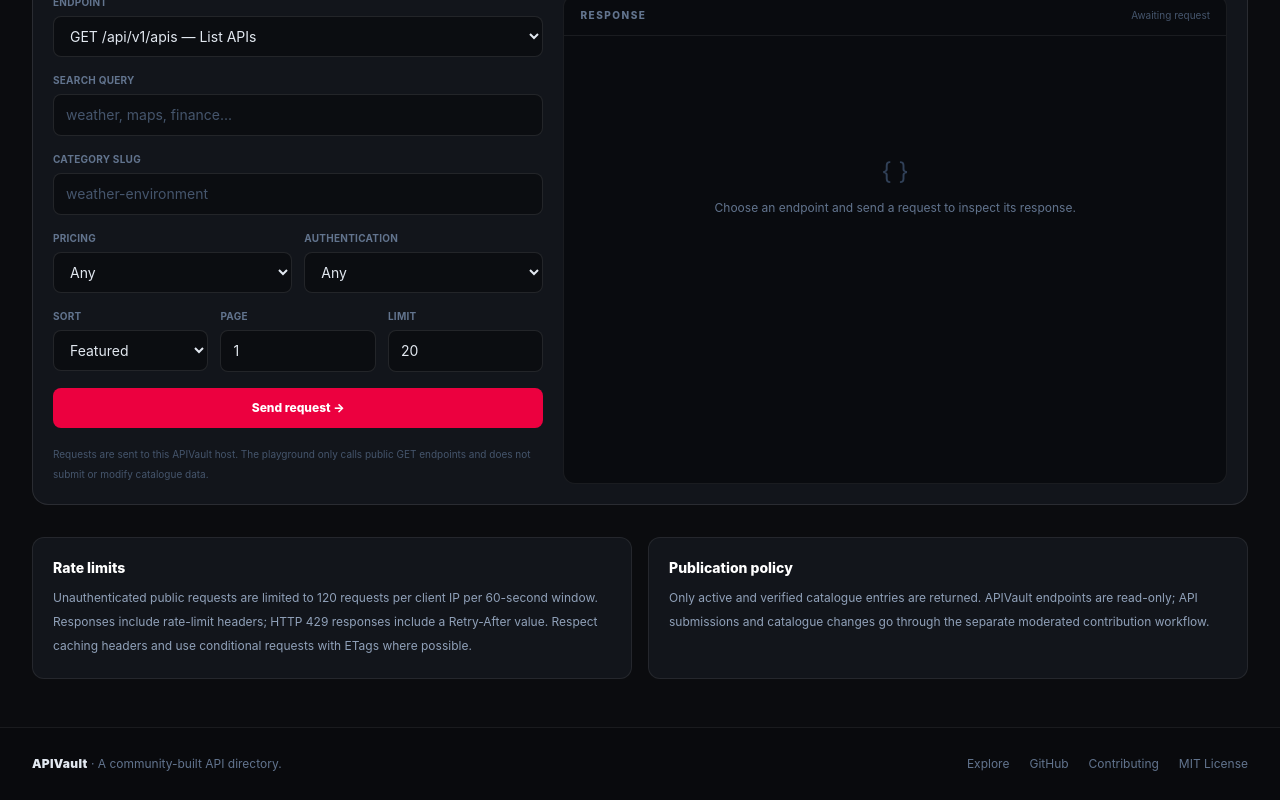
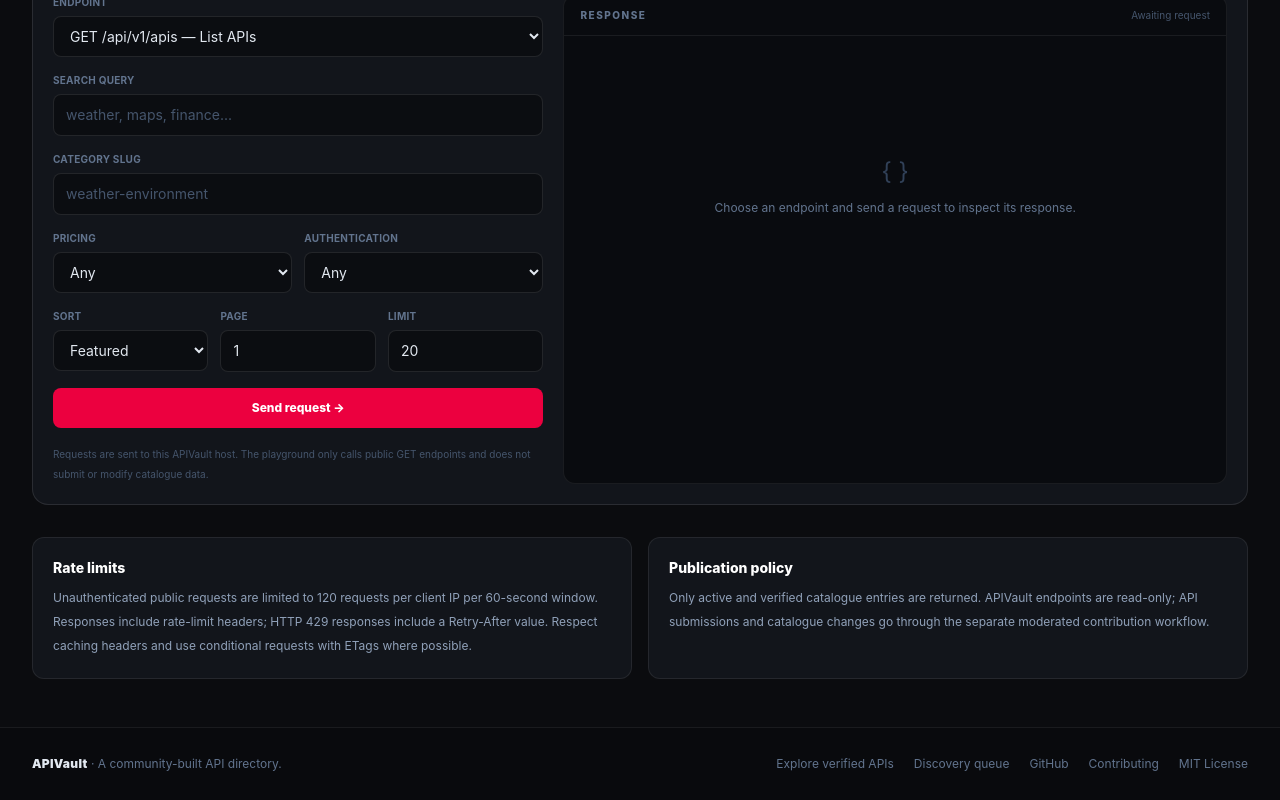
Before and after one commit to yyyuvvvraj/APIVault, a Next.js app: page /docs in a window 1280 px wide. Shown: the part 740-1540 px from the top of the page. Built offline with nearby package versions, Linux system fonts and the light colour scheme.

Commit message:
feat(nav): link discovery catalogue in footer

```diff
--- a/src/components/site-footer.tsx
+++ b/src/components/site-footer.tsx
@@ -6,7 +6,8 @@ export function SiteFooter() {
       <div className="mx-auto flex max-w-[1680px] flex-col gap-4 px-5 py-7 text-xs text-slate-500 sm:flex-row sm:items-center sm:justify-between sm:px-8">
         <p><span className="font-black tracking-wide text-slate-200">APIVault</span> · A community-built API directory.</p>
         <div className="flex flex-wrap gap-5">
-          <Link href="/apis" className="transition hover:text-white">Explore</Link>
+          <Link href="/apis" className="transition hover:text-white">Explore verified APIs</Link>
+          <Link href="/discover" className="transition hover:text-white">Discovery queue</Link>
           <a href="https://github.com/yyyuvvvraj/APIVault" target="_blank" rel="noreferrer" className="transition hover:text-white">GitHub</a>
           <a href="https://github.com/yyyuvvvraj/APIVault/blob/dev/CONTRIBUTING.md" target="_blank" rel="noreferrer" className="transition hover:text-white">Contributing</a>
           <a href="https://github.com/yyyuvvvraj/APIVault/blob/dev/LICENSE" target="_blank" rel="noreferrer" className="transition hover:text-white">MIT License</a>
```
